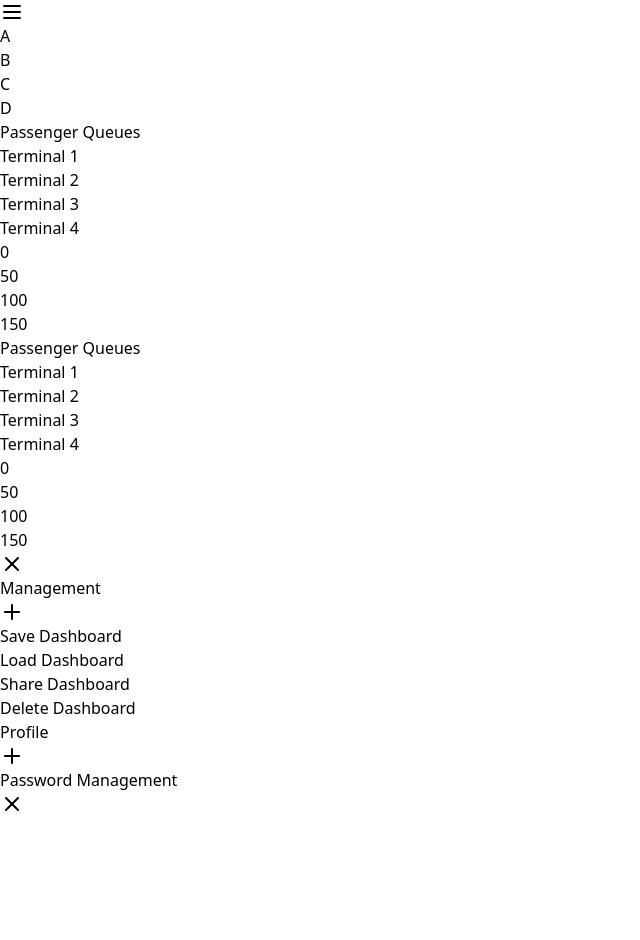
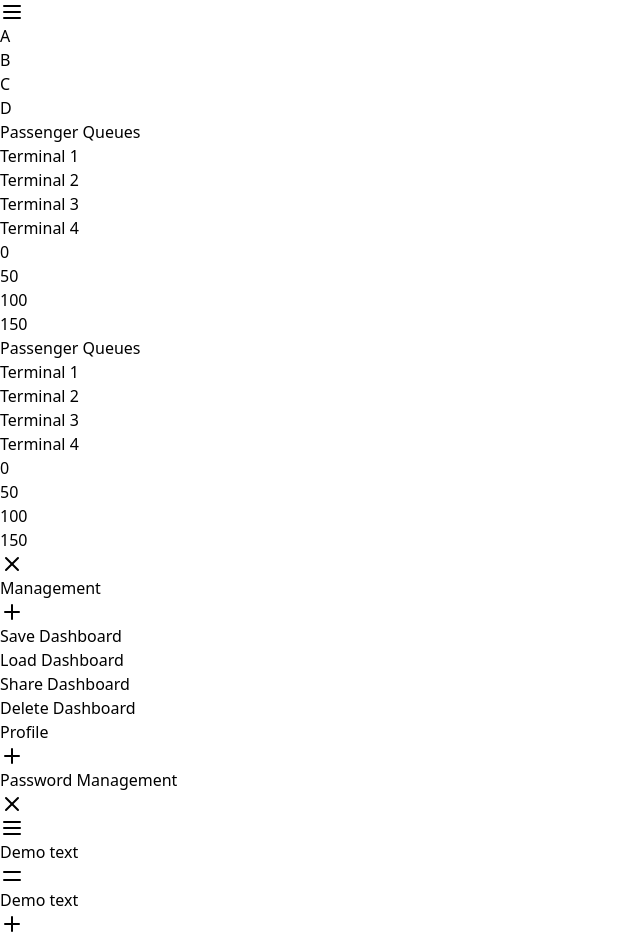
Before and after one commit to Liabiliti/MasterFramework, a React (Vite) app in the folder Client/src/client/: page / in a window 1280 px wide. Shown: the top 940 px of the page, without its empty margins (0-640 px from the left). Before the commit the page ends 816 px from the top, so only its background shows below. Built offline with nearby package versions, Linux system fonts and the light colour scheme.

Commit message:
Built in an AppComponent function

```diff
--- a/Client/src/client/src/App.jsx
+++ b/Client/src/client/src/App.jsx
@@ -1,12 +1,13 @@
 import { useState } from 'react';
 import reactLogo from './assets/react.svg';
 import viteLogo from '/vite.svg';
-import { IconMenu2 } from "@tabler/icons-react";
+import { IconMenu2,IconPlus,IconMenu } from "@tabler/icons-react";
 import './App.css';
 import './index.css';
 import BarChart from './Widgets/BarChart';
 import MenuBar from './Components/Menu/MenuBar';
 import Popup from './Components/Popup/Popup';
+import Application from './Components/AppComponent';
 
 
 
@@ -16,7 +17,7 @@ function App() {
   const [menuBar, setMenuBar] = useState(false);
   const [popup, setPopup] = useState(false);
   const [popupData, setPopupData] = useState();
-
+  let icons = [<IconMenu2/>,<IconMenu/>,<IconPlus/>]
   const handleMenuBar = () => {
     setMenuBar(!menuBar)
   }
@@ -119,7 +120,13 @@ function App() {
         </div>
 
 
-      </main>
+          </main>
+          {icons.map((element)=> {
+              return <Application icon={element} text="Demo text" />
+
+          })}
+
+
     </div>
 
 
--- a/Client/src/client/src/Components/AppComponent.jsx
+++ b/Client/src/client/src/Components/AppComponent.jsx
@@ -0,0 +1,10 @@
+function Application(props) {
+    return (
+    <div className="flex flex-col w-fit items-center my-2">
+            <div className="border border-2 border-blue-600 p-3 w-fit rounded-2xl">{props.icon}</div>
+            <p className="text-xs text-slate-500">{props.text}</p>
+    </div>
+
+    )
+}
+export default Application;
```
